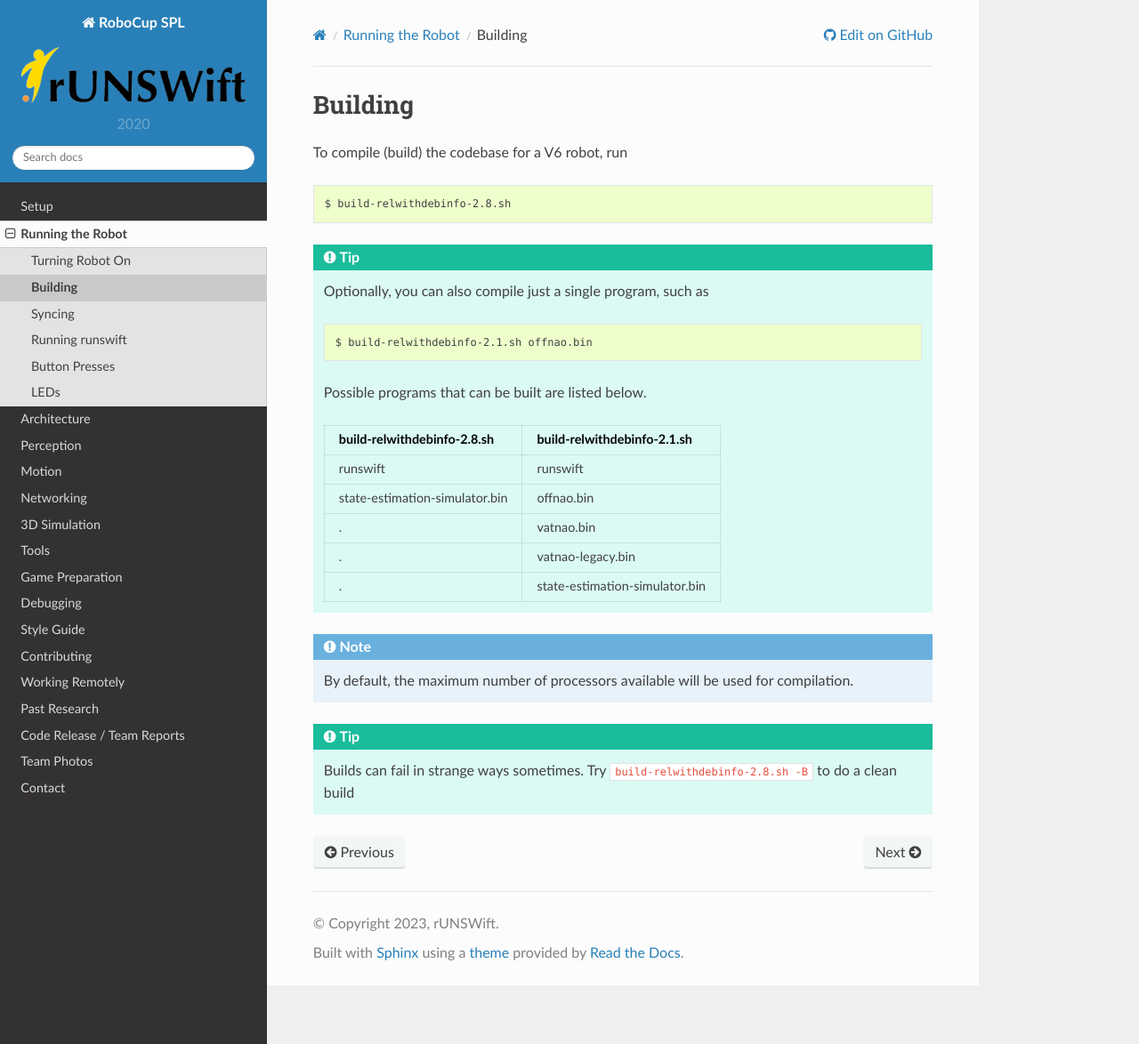
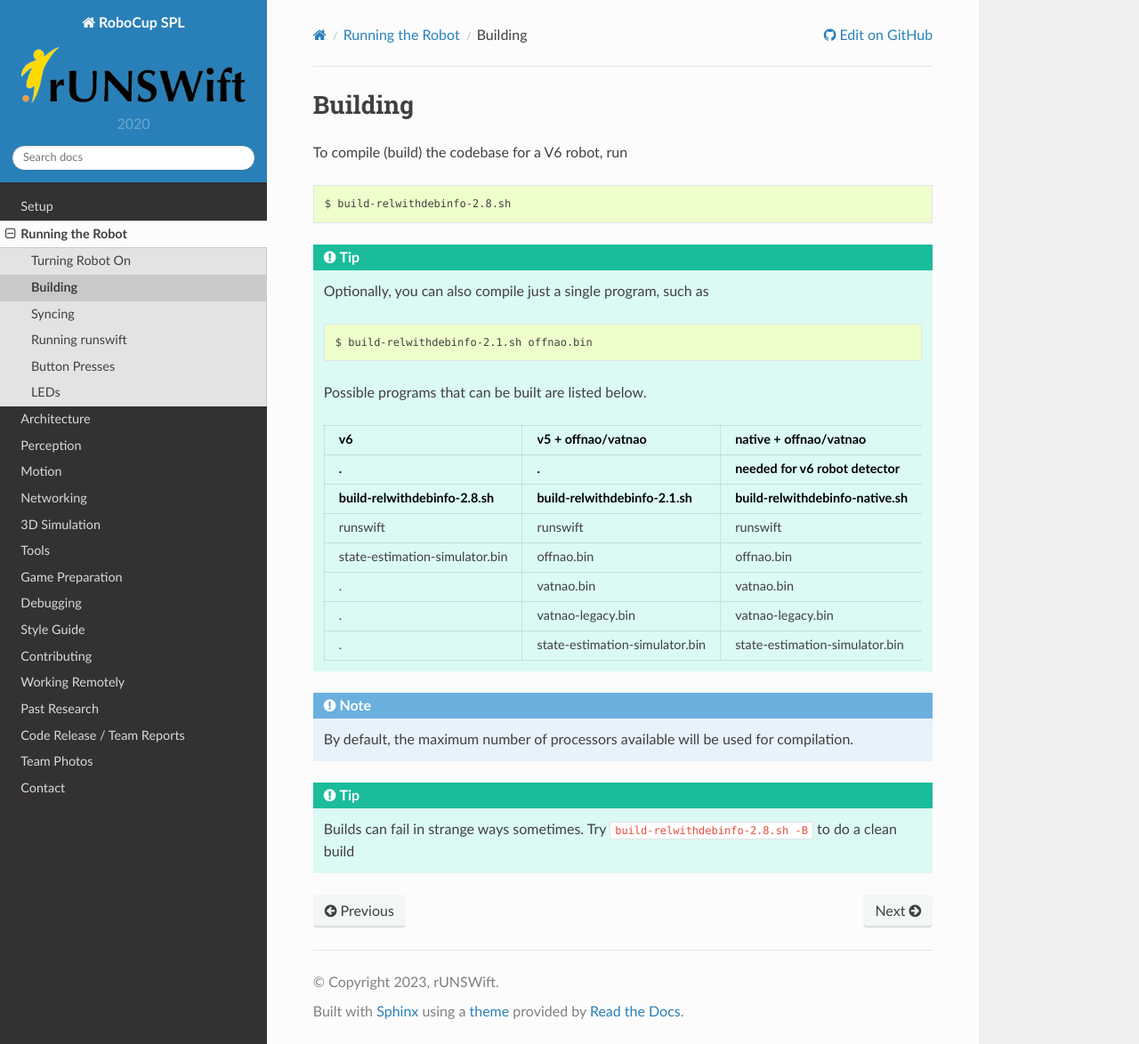
Before and after one commit to UNSWComputing/rUNSWift-docs, a Sphinx documentation site: the page built from source/running/building.rst, in a window 1280 px wide and 1174 px high. Shown: the whole window at 89% size. Built offline with Sphinx 7.4.7 and the Read the Docs theme 2.0.0, drawn with Linux system fonts in a browser that asks for light colours.

Commit message:
New native build (#17)
* New native build

* say why we need which build script

```diff
--- a/source/running/building.rst
+++ b/source/running/building.rst
@@ -18,15 +18,18 @@
 
     Possible programs that can be built are listed below.
 
-    ============================== ==============================
-    build-relwithdebinfo-2.8.sh    build-relwithdebinfo-2.1.sh
-    ============================== ==============================
-    runswift                       runswift
-    state-estimation-simulator.bin offnao.bin
-    .                              vatnao.bin
-    .                              vatnao-legacy.bin
-    .                              state-estimation-simulator.bin
-    ============================== ==============================
+    ============================== ============================== ==============================
+                  v6                     v5 + offnao/vatnao           native + offnao/vatnao
+    .                              .                               needed for v6 robot detector
+    ------------------------------ ------------------------------ ------------------------------
+    build-relwithdebinfo-2.8.sh    build-relwithdebinfo-2.1.sh    build-relwithdebinfo-native.sh
+    ============================== ============================== ==============================
+    runswift                       runswift                       runswift
+    state-estimation-simulator.bin offnao.bin                     offnao.bin
+    .                              vatnao.bin                     vatnao.bin
+    .                              vatnao-legacy.bin              vatnao-legacy.bin
+    .                              state-estimation-simulator.bin state-estimation-simulator.bin
+    ============================== ============================== ==============================
 
 .. note::
     By default, the maximum number of processors available will be used for compilation.
```
